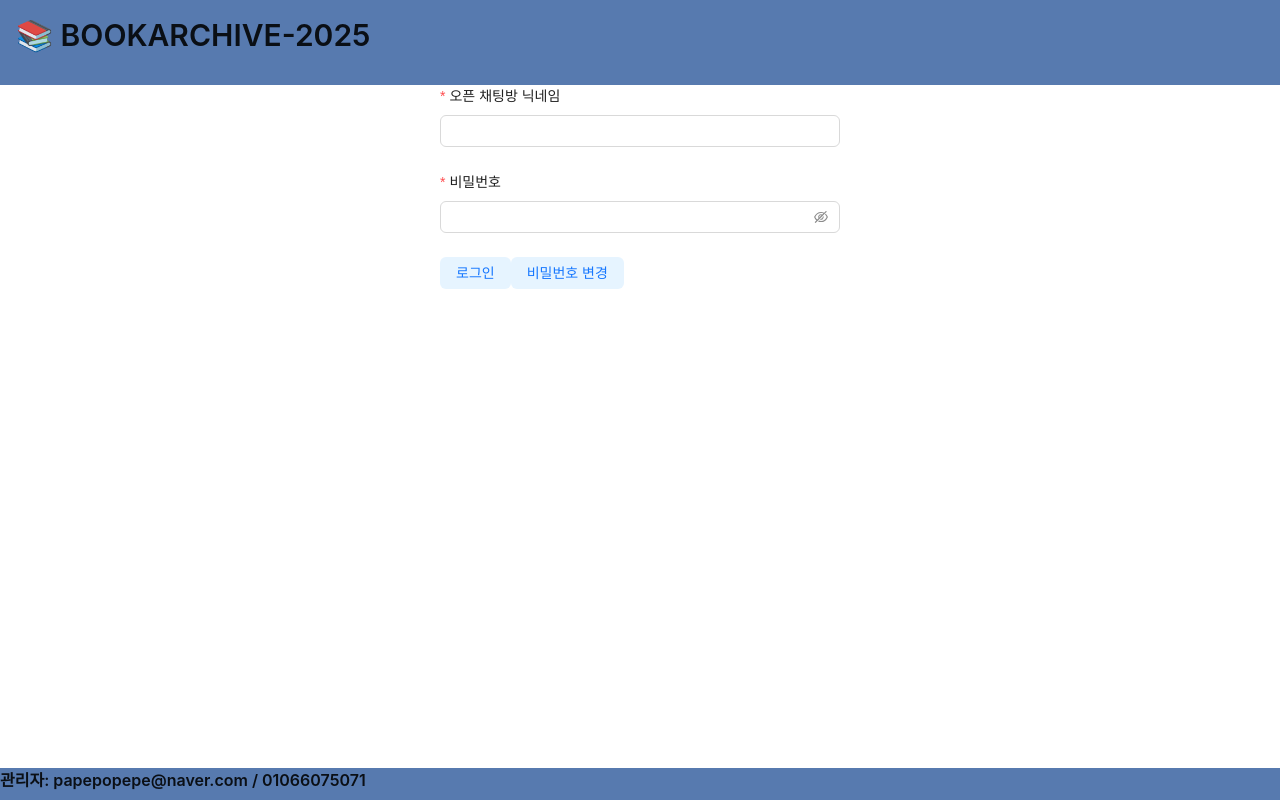
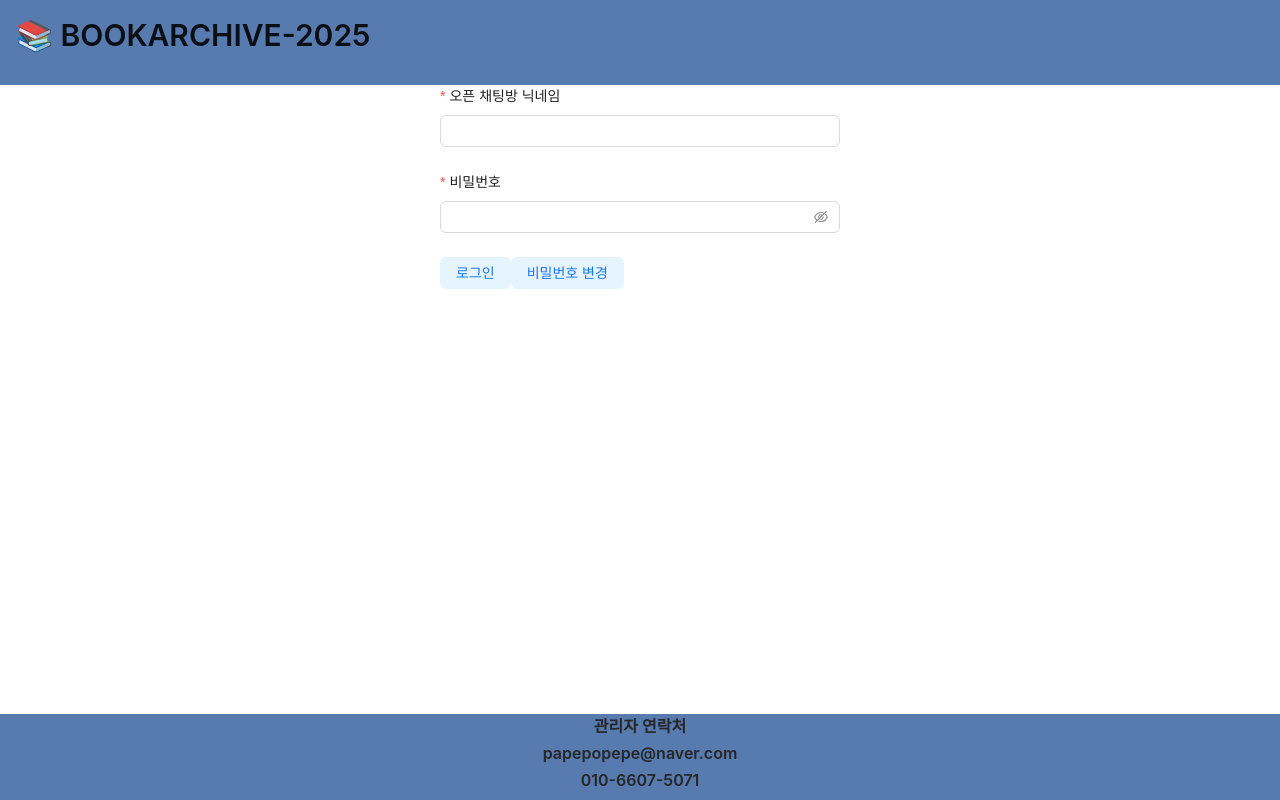
Before and after one commit to Hayeon-Lee/BOOKARCHIVE-2025, a React (Vite) app: page / in a window 1280 px wide. Built offline with nearby package versions, Linux system fonts and the light colour scheme; no server answers.

Commit message:
design: add admin contact

```diff
--- a/src/components/common/Footer.tsx
+++ b/src/components/common/Footer.tsx
@@ -7,14 +7,14 @@ const Footer = () => {
     <div
       style={{
         background: '#577aaf',
-        display: 'flex',
-        justifyContent: 'space-between',
       }}
     >
-      <Title level={5}>
-        <span style={{ marginRight: 12 }}>
-          관리자: papepopepe@naver.com / 01066075071
-        </span>
+      <Title level={5} style={{ textAlign: 'center' }}>
+        <div style={{ display: 'flex', flexDirection: 'column', gap: '3px' }}>
+          <div style={{ color: '#262626' }}>관리자 연락처</div>
+          <div style={{ color: '#262626' }}>papepopepe@naver.com</div>
+          <div style={{ color: '#262626' }}>010-6607-5071</div>
+        </div>
       </Title>
     </div>
   );
```
